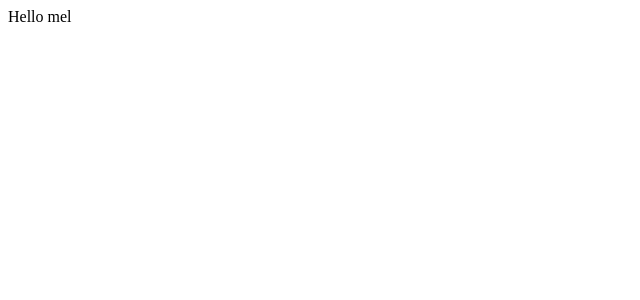
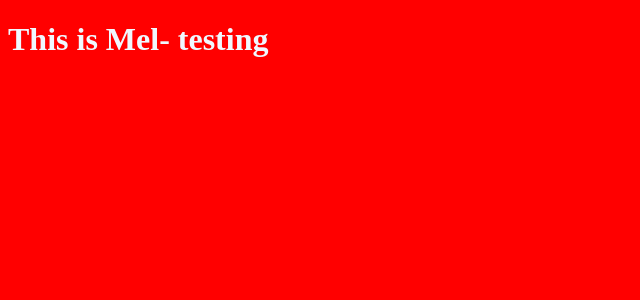
Before and after one commit to yum-eats/jumbo-card, a React app: page / in a window 1280 px wide. Shown: the top 300 px of the page, without its empty margins (0-640 px from the left). Built offline with nearby package versions, Linux system fonts and the light colour scheme.

Commit message:
Setup - skeleton and setup set

```diff
--- a/client/src/components/App.jsx
+++ b/client/src/components/App.jsx
@@ -1,4 +1,9 @@
+const styyle = require('../style.scss');
 import React from 'react';
+
+import Header from './Header.jsx';
+import Subheader from './Subheader.jsx';
+
 class App extends React.Component {
 	constructor(){
 		super();
@@ -6,7 +11,13 @@ class App extends React.Component {
 
 	render() {
 		return(
-			<div>Hello mel</div>
+			<div className="board-body">
+				<h1>This is Mel- testing</h1>
+				<Header />
+
+				<Subheader />
+
+			</div>
 		);
 	}
 }
--- /dev/null
+++ b/client/src/components/Header.jsx
@@ -0,0 +1,20 @@
+import React from 'react';
+
+class Header extends React.Component {
+	constructor(){
+		super();
+	}
+
+	render() {
+		return(
+			<div className="page-header">
+				<div className="page-header-left">
+
+				</div>
+				<div className="page-header-right"></div>
+			</div>
+		);
+	}
+}
+
+export default Header;
--- /dev/null
+++ b/client/src/components/Subheader-showcase.jsx
@@ -0,0 +1,17 @@
+import React from 'react';
+
+class Showcase extends React.Component {
+	constructor(){
+		super();
+	}
+
+	render() {
+		return(
+				<div className="showcase">
+
+				</div>
+		);
+	}
+}
+
+export default Showcase;
--- /dev/null
+++ b/client/src/components/Subheader.jsx
@@ -0,0 +1,21 @@
+import React from 'react';
+
+import Showcase from './Subheader-showcase.jsx';
+
+class Subheader extends React.Component {
+	constructor(){
+		super();
+	}
+
+	render() {
+		return(
+			<div className="page-subheader">
+				<div className="mapbox"></div>
+
+				<Showcase />
+			</div>
+		);
+	}
+}
+
+export default Subheader;
--- /dev/null
+++ b/client/src/style.scss
@@ -0,0 +1,6 @@
+body {
+	background: red;
+	h1 {
+		color: aliceblue;
+	}
+}
--- a/webpack.config.js
+++ b/webpack.config.js
@@ -1,5 +1,7 @@
 const path = require('path');
 const HtmlWebpackPlugin = require('html-webpack-plugin');
+const ExtractTextPlugin = require('extract-text-webpack-plugin');
+
 // ^ this is for the html Creator from webpack, very cool because it can include the configured jsx
 // to js to that html template
 
@@ -23,6 +25,14 @@ module.exports = {
 				query: {
 					presets: ['@babel/preset-env','@babel/preset-react']
 				}
+			},
+			{
+				test: /\.scss$/,
+				use: ExtractTextPlugin.extract({
+					fallback: 'style-loader',
+					use: ['css-loader', 'sass-loader'],
+					publicPath : DIST_DIR
+				})
 			}
 		]
 	},
@@ -30,6 +40,11 @@ module.exports = {
 		hash : true, // This will add a dinamic
 		template: `${SRC_DIR}/index.html` //this is the original path that will generate the index.html in the dist folder there is no need to add any script tags
 		//this plugin/webpack injects it in for you;
-
-	})],
+	}),
+		new ExtractTextPlugin({
+			filename: 'style.css',
+			disable: false,
+			allChunks: true,
+		})
+	],
 };
```
Also changed, not shown: package.json (+7 -2 lines).
